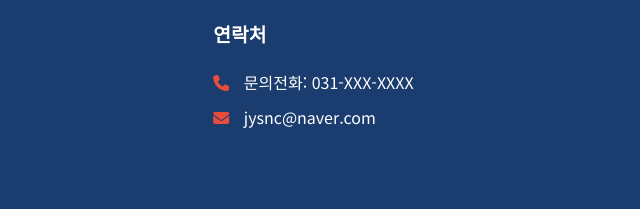
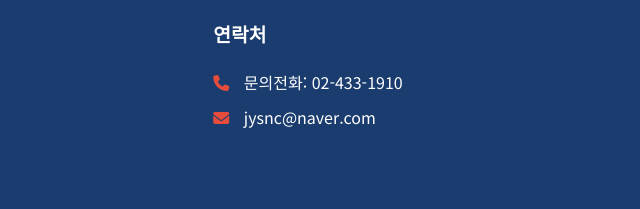
Before and after one commit to HyunjinPark3359/jysnc, a plain HTML site: page index.html in a window 1280 px wide. Shown: the part 6440-6649 px from the top of the page, 640-1280 px from the left. Drawn offline with Linux system fonts and the light colour scheme.

Commit message:
index.html

```diff
--- a/index.html
+++ b/index.html
@@ -348,7 +348,7 @@
 
                 <div class="footer-contact">
                     <h4>연락처</h4>
-                    <p><i class="fas fa-phone"></i> 문의전화: 031-XXX-XXXX</p>
+                    <p><i class="fas fa-phone"></i> 문의전화: 02-433-1910</p>
                     <p><i class="fas fa-envelope"></i> jysnc@naver.com</p>
                 </div>
             </div>
@@ -361,4 +361,5 @@
 
     <script src="script.js"></script>
 </body>
+
 </html>
```
